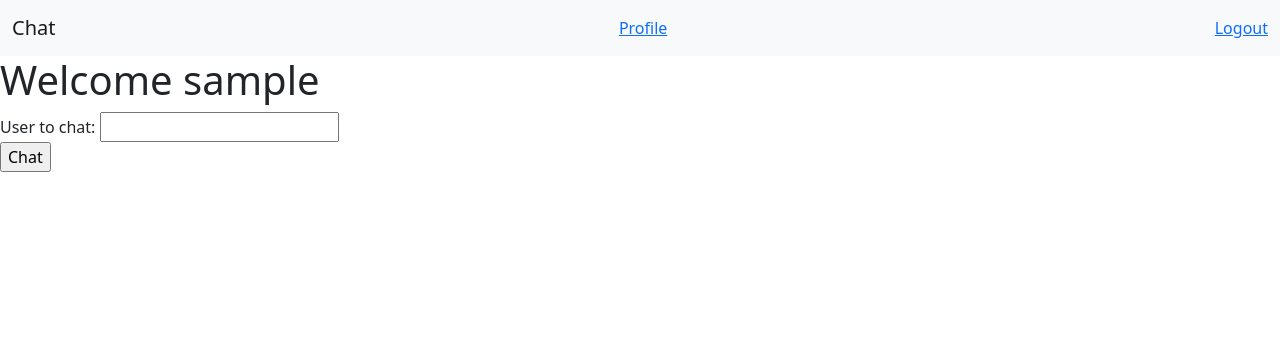
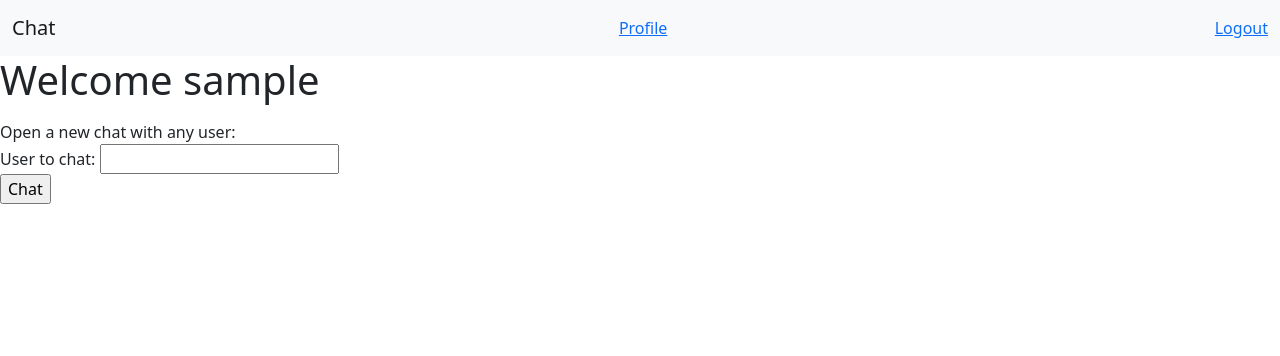
Before and after one commit to pferrero/chat, a Flask app: page /home in a window 1280 px wide. Shown: the top 356 px of the page. Run offline with Flask 2, Linux system fonts and the light colour scheme; the visitor is signed in with stand-in values (Sample User, id 1); data comes from the database, SQL or seed files in the repository; data that the repository does not hold is empty.

Commit message:
/chat /messages /sendMessage updated.

```diff
--- a/chatapp/routes.py
+++ b/chatapp/routes.py
@@ -1,13 +1,10 @@
-from flask import (request, url_for, render_template, redirect, session, flash,
-                   jsonify)
+from flask import (request, url_for, render_template, redirect, flash, jsonify)
 from werkzeug.urls import url_parse
 from flask_login import (current_user, login_user, logout_user, login_required)
 from chatapp import app, db
 from chatapp.forms import LoginForm, RegistrationForm, EditProfileForm
-from chatapp.models import User
+from chatapp.models import User, Open_chat, Message
 from datetime import datetime
-
-CHATWITH_KEY = "chat"
 
 
 @app.before_request
@@ -129,81 +126,105 @@ def home():
     Displays the home page for logged in users. Otherwise redirects
     the request to login page.
     """
-    # user = current_user
-    return render_template("home.html.jinja")
+    open_chats = Open_chat.query.filter(
+        db.or_(Open_chat.user1 == current_user,
+               Open_chat.user2 == current_user)).all()
+    return render_template("home.html.jinja", chats=open_chats)
 
 
-@app.route("/chat", methods=["POST"])
+@app.route("/chat/<username>")
 @login_required
-def chat():
+def chat(username):
     """
     Displays the chat page between the logged in user and a contact.
-    If the user to chat with does not exist, redirects to home page.
+    If the user to chat with does not exist, raise 404 page.
     Otherwise redirects the request to login page.
     """
-    # Create new form in forms module
-    contact = request.form.get("txtUser")
-    if not database.exists_user(contact):
-        flash(f"No se encontró el usuario {contact}")
-        return redirect(url_for("home"))
-
-    session[CHATWITH_KEY] = contact
-    return render_template("chat.html.jinja", contact=contact)
+    # Check if the user we are trying to chat with exits.
+    user = User.query.filter_by(username=username).first_or_404()
+    # Check if there is an open chat with that user already
+    # open_chat = Open_chat.query.filter(
+    #     db.or_(
+    #         db.and_(Open_chat.user1 == current_user, Open_chat.user2 == user),
+    #         db.and_(Open_chat.user1 == user,
+    #                 Open_chat.user2 == current_user))).first()
+    # if open_chat is None:
+    #     # Save the open chat
+    #     open_chat = Open_chat(user1=current_user, user2=user)
+    #     db.session.add(open_chat)
+    #     db.session.commit()
+    return render_template("chat.html.jinja", contact=user)
 
 
-@app.route("/messages")
+@app.route("/messages/<username>")
 @login_required
-def messages():
+def messages(username):
     """
     Returns a list of messages between the logged in user and a contact.
-    If there is no contact, redirects to the home page.
-    Otherwise redirects the request to login page.
+    If the user does not exists, raise 404.
+    If there are no messages, redirects to the chat page.
+    If the user is not logged in, redirects the request to login page.
     """
-    if USERNAME_KEY not in session:
-        flash("Not logged in.")
-        return redirect(url_for("login"))
-
-    if CHATWITH_KEY not in session:
-        flash("Select a contact to chat with")
-        return redirect(url_for("home"))
-
-    messages = database.get_mensajes(session[USERNAME_KEY],
-                                     session[CHATWITH_KEY])
+    # Check if the user exists.
+    user = User.query.filter_by(username=username).first_or_404()
+    # Check if there is an open chat with that user already
+    open_chat = Open_chat.query.filter(
+        db.or_(
+            db.and_(Open_chat.user1 == current_user, Open_chat.user2 == user),
+            db.and_(Open_chat.user1 == user,
+                    Open_chat.user2 == current_user))).first()
+    if open_chat is None:
+        # Redirect to home.
+        flash("There are no messages.")
+        return redirect(url_for("chat", username=user.username))
+    messages = Message.query.filter(
+        db.or_(
+            db.and_(Message.from_user == current_user,
+                    Message.to_user == user),
+            db.and_(Message.from_user == user,
+                    Message.to_user == current_user))).all()
     message_list = []
     for message in messages:
         message_list.append(create_dictionary(message))
     return jsonify(message_list)
 
 
-def create_dictionary(tuple):
+def create_dictionary(message):
     return {
-        "sender": tuple[0],
-        "receiver": tuple[1],
-        "message": tuple[2],
-        "time": tuple[3]
+        "sender": message.from_user.username,
+        "receiver": message.to_user.username,
+        "message": message.body,
+        "time": message.timestamp
     }
 
 
-@app.route("/sendMessage", methods=["POST"])
+@app.route("/sendMessage/<username>", methods=["POST"])
 @login_required
-def send_message():
+def send_message(username):
     """
     Sends a message from the logged user to a contact.
-    If there is no contact, redirects to the home page.
+    If there is no contact, redirects to the chat page.
     """
-    if USERNAME_KEY not in session:
-        flash("Not logged in.")
-        return redirect(url_for("login"))
-
-    if CHATWITH_KEY not in session:
-        flash("Select a contacto to chat with")
-        return redirect(url_for("home"))
-
+    # Check if the user exists.
+    user = User.query.filter_by(username=username).first_or_404()
+    # Get the body of the message to send.
     msg = request.form.get("txtMessage", default=None)
     if msg is None:
-        flash("No message.")
-        return redirect(url_for("chat"))
-
-    database.crear_mensaje(session[USERNAME_KEY], session[CHATWITH_KEY], msg)
-
+        flash("No Message.")
+        return redirect(url_for("chat", username=user.username))
+    # Check if there is an open chat with that user already
+    open_chat = Open_chat.query.filter(
+        db.or_(
+            db.and_(Open_chat.user1 == current_user, Open_chat.user2 == user),
+            db.and_(Open_chat.user1 == user,
+                    Open_chat.user2 == current_user))).first()
+    if open_chat is None:
+        # Save de open chat
+        open_chat = Open_chat(user1=current_user, user2=user)
+        db.session.add(open_chat)
+        db.session.commit()
+    # Save the message
+    new_msg = Message(from_user=current_user, to_user=user, body=msg)
+    db.session.add(new_msg)
+    db.session.commit()
     return {"status": "ok"}
--- a/chatapp/templates/home.html.jinja
+++ b/chatapp/templates/home.html.jinja
@@ -5,14 +5,21 @@
 {# fill content block #}
 {% block content %}
     <h1 id="welcomeMsg">Welcome {{ current_user.username }}</h1>
+    <ul>
+    {% for chat in chats %}
+        <li> Open chat with:
+        {% if chat.user1.username == current_user.username %}
+            <a href="/chat/{{ chat.user2.username }}">{{ chat.user2.username }}</a>
+        {% else %}
+            <a href="/chat/{{ chat.user1.username }}">{{ chat.user1.username }}</a>
+        {% endif %}
+        </li>
+    {% endfor %}
+    </ul>
+    Open a new chat with any user:<br>
     <form action="chat" method="POST">
         <label for="txtUser">User to chat:</label>
         <input type="text" name="txtUser"><br>
         <input type="submit" value="Chat">
     </form>
 {% endblock %}
-{# add logout button to footer
-{% block footer %}
-    <a href="logout">Logout</a>
-    {{ super() }}
-{% endblock footer %} #}
```
Also changed, not shown: chatapp/templates/chat.html.jinja (+10 -8 lines).
